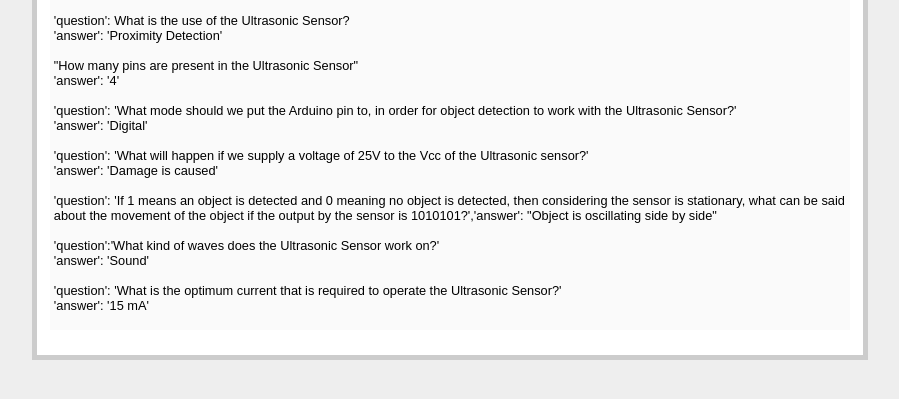
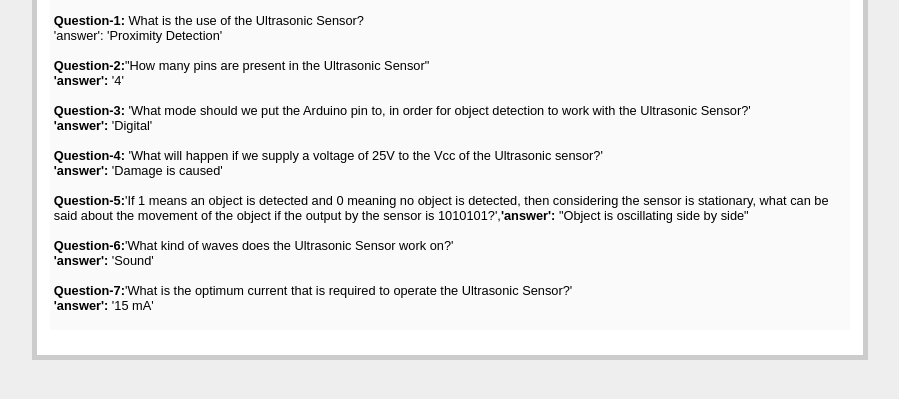
Before and after one commit to darekarankita0/mcq-quiz, a Flask app: template templates/end_miniquiz.html in a window 1280 px wide. Shown: the part 218-617 px from the top of the page, without its empty margins (190-1089 px from the left). Run offline with Flask 2, Linux system fonts and the light colour scheme; the template is opened without the code that fills it, so the values that code supplies are empty.

Commit message:
Update end_miniquiz.html

```diff
--- a/templates/end_miniquiz.html
+++ b/templates/end_miniquiz.html
@@ -22,11 +22,11 @@ Wrong answers:
 <label for="wronga" >{{summary["wrong"]}}</label>
 </p>
 <p>
-'question': What is the use of the Ultrasonic Sensor?<br>'answer': 'Proximity Detection'<br><br>"How many pins are present in the Ultrasonic Sensor"<br>'answer': '4'
-<br><br>'question': 'What mode should we put the Arduino pin to, in order for object detection to work with the Ultrasonic Sensor?'<br>'answer': 'Digital'<br><br>
-'question': 'What will happen if we supply a voltage of 25V to the Vcc of the Ultrasonic sensor?'<br>'answer': 'Damage is caused'<br><br>
-'question': 'If 1 means an object is detected and 0 meaning no object is detected, then considering the
- sensor is stationary, what can be said about the movement of the object if the output by the sensor is 1010101?','answer': "Object is oscillating side by side"<br><br>
-'question':'What kind of waves does the Ultrasonic Sensor work on?'<br>'answer': 'Sound'<br><br>
-'question': 'What is the optimum current that is required to operate the Ultrasonic Sensor?'<br>'answer': '15 mA'
+ <b>Question-1:</b> What is the use of the Ultrasonic Sensor?<br>'answer': 'Proximity Detection'<br><br><b>Question-2:</b>"How many pins are present in the Ultrasonic Sensor"<br><b>'answer': </b>'4'
+<br><br><b>Question-3:</b> 'What mode should we put the Arduino pin to, in order for object detection to work with the Ultrasonic Sensor?'<br><b>'answer': </b>'Digital'<br><br>
+<b>Question-4:</b> 'What will happen if we supply a voltage of 25V to the Vcc of the Ultrasonic sensor?'<br><b>'answer': </b>'Damage is caused'<br><br>
+<b>Question-5:</b>'If 1 means an object is detected and 0 meaning no object is detected, then considering the
+ sensor is stationary, what can be said about the movement of the object if the output by the sensor is 1010101?',<b>'answer':</b> "Object is oscillating side by side"<br><br>
+<b>Question-6:</b>'What kind of waves does the Ultrasonic Sensor work on?'<br><b>'answer': </b>'Sound'<br><br>
+<b>Question-7:</b>'What is the optimum current that is required to operate the Ultrasonic Sensor?'<br><b>'answer':</b> '15 mA'
 </div>
```
